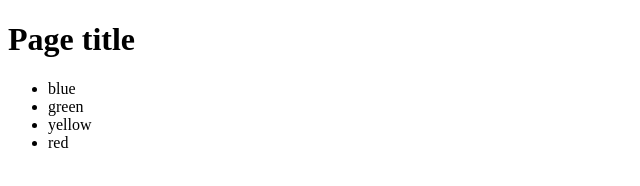
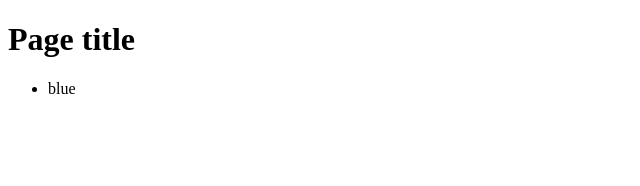
Before and after one commit to Qipy87/project_two, a plain HTML site: page index.html in a window 1280 px wide. Shown: the whole page, without its empty margins (0-640 px from the left). Drawn offline with Linux system fonts and the light colour scheme.

```diff
--- a/index.html
+++ b/index.html
@@ -9,9 +9,6 @@
   <h1>Page title</h1>
   <ul>
     <li>blue</li>
-    <li>green</li>
-    <li>yellow</li>
-    <li>red</li>
   </ul>
 </body>
 </html>
```
